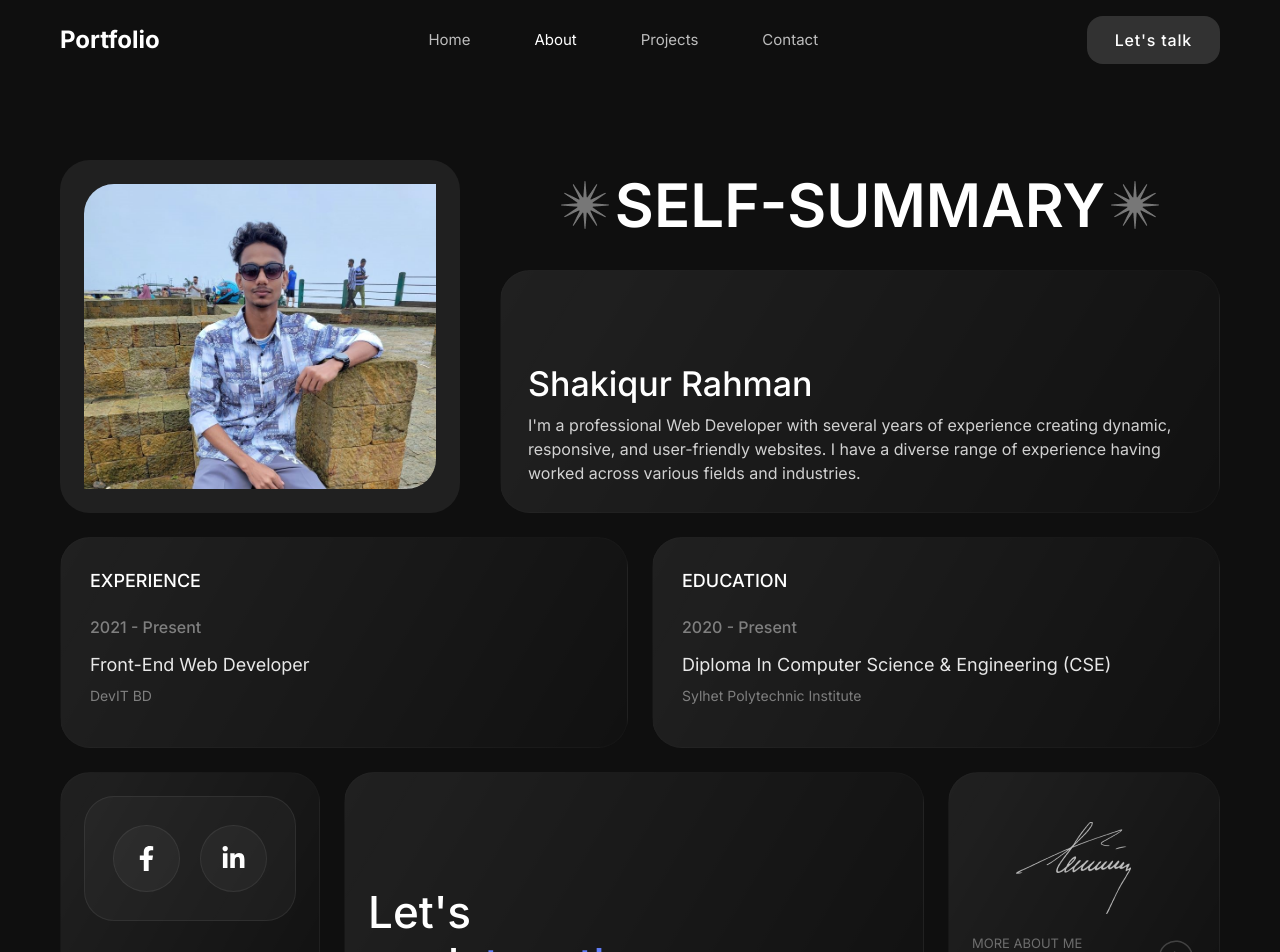
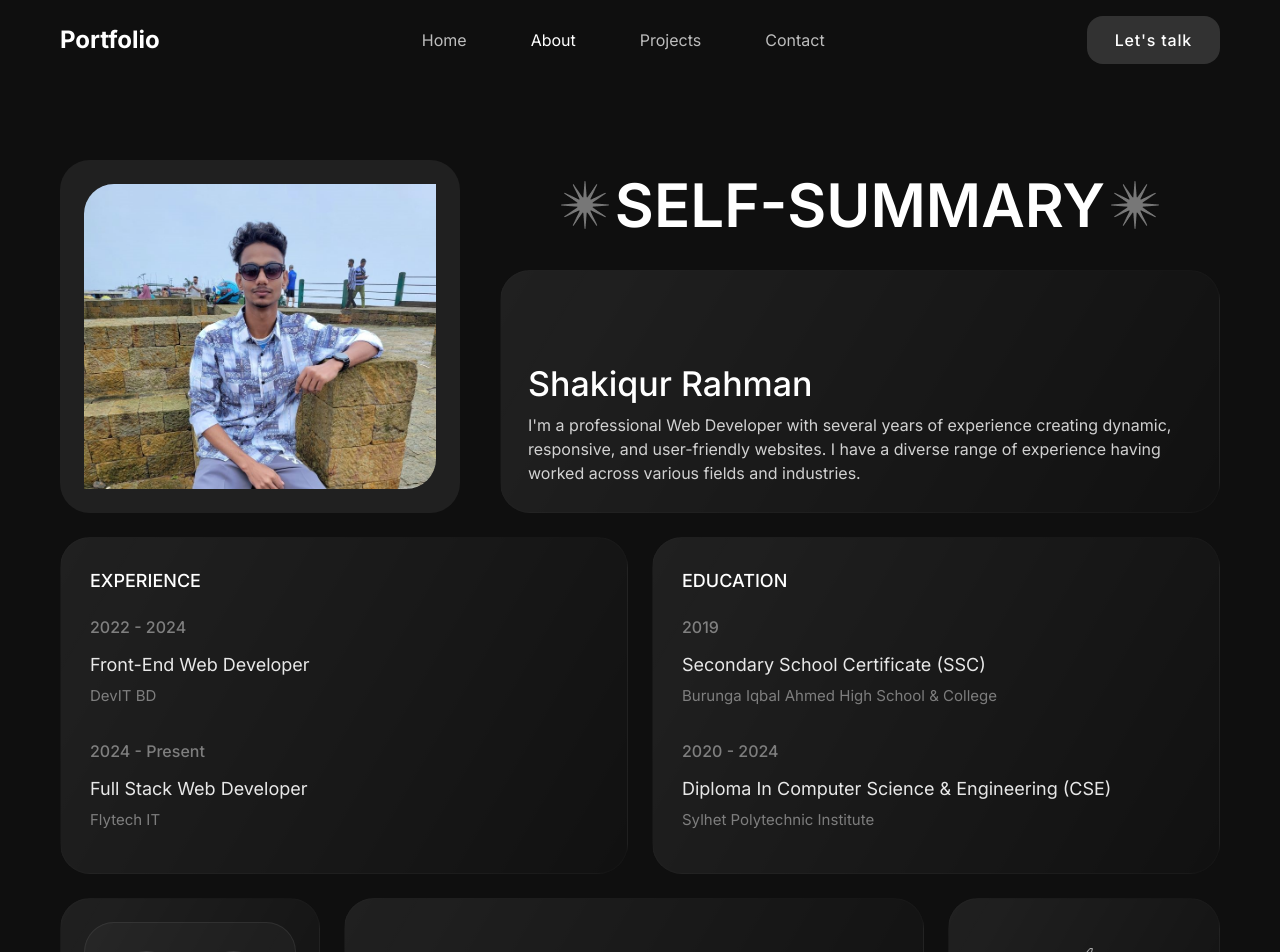
Before and after one commit to Shakiqurrahman/Portfolio-NextJS, a Next.js app: page /about in a window 1280 px wide. Shown: the top 952 px of the page. Built offline with nearby package versions, Linux system fonts and the light colour scheme.

Commit message:
credentials updated

```diff
--- a/src/app/globals.css
+++ b/src/app/globals.css
@@ -12,7 +12,6 @@ body {
   margin: 0 auto;
   padding: 0 20px;
   overflow-x: hidden;
-  /* font-family: "Poppins", sans-serif; */
   color: #fff;
 }
 
@@ -228,4 +227,9 @@ a.active {
     font-size: 16px;
     padding: 20px 0;
   }
+
+  .side-nav li:first-child,
+  .nav-links li:first-child {
+    padding: 0px 0 20px;
+  }
 }
--- a/src/components/ClientBox.jsx
+++ b/src/components/ClientBox.jsx
@@ -14,7 +14,7 @@ const ClientBox = () => {
         </p>
       </div>
       <div className="px-[30px] py-[42px] text-center shadow-box flex-1">
-        <h1 className="text-[36px] mb-[17px] tracking-tighter">+50</h1>
+        <h1 className="text-[36px] mb-[17px] tracking-tighter">+40</h1>
         <p className="uppercase text-[#BCBCBC] text-[12px] opacity-50">
           Total <br /> Projects
         </p>
--- a/src/components/Education.jsx
+++ b/src/components/Education.jsx
@@ -2,15 +2,26 @@ const Education = () => {
   return (
     <div className="p-[30px] rounded-[30px] shadow-box flex-1">
       <h3 className="uppercase mb-5 font-medium text-lg">Education</h3>
+      <div>
+        <p className="mb-3 text-[#BCBCBC] opacity-60 font-medium">2019</p>
+        <h2 className="text-lg opacity-90 mb-1.5">
+          Secondary School Certificate (SSC)
+        </h2>
+        <p className="mb-3 text-[15px] text-[#BCBCBC] opacity-60">
+          Burunga Iqbal Ahmed High School & College
+        </p>
+      </div>
+      <div className="mt-8">
         <p className="mb-3 text-[#BCBCBC] opacity-60 font-medium">
-                2020 - Present
+          2020 - 2024
         </p>
         <h2 className="text-lg opacity-90 mb-1.5">
           Diploma In Computer Science & Engineering (CSE)
         </h2>
-            <p className="mb-3 text-[14px] text-[#BCBCBC] opacity-60">
+        <p className="mb-3 text-[15px] text-[#BCBCBC] opacity-60">
           Sylhet Polytechnic Institute
         </p>
+      </div>
     </div>
   );
 };
--- a/src/components/Experience.jsx
+++ b/src/components/Experience.jsx
@@ -1,14 +1,23 @@
-import React from 'react';
-
 const Experience = () => {
-    return (
-        <div className='p-[30px] rounded-[30px] shadow-box flex-1'>
-            <h3 className='uppercase mb-5 font-medium text-lg'>EXperience</h3>
-            <p className='mb-3 text-[#BCBCBC] opacity-60 font-medium'>2021 - Present</p>
-            <h2 className='text-lg opacity-90 mb-1.5'>Front-End Web Developer</h2>
-            <p className='mb-3 text-[14px] text-[#BCBCBC] opacity-60'>DevIT BD</p>
-        </div>
-    );
+  return (
+    <div className="p-[30px] rounded-[30px] shadow-box flex-1">
+      <h3 className="uppercase mb-5 font-medium text-lg">EXperience</h3>
+      <div>
+        <p className="mb-3 text-[#BCBCBC] opacity-60 font-medium">
+          2022 - 2024
+        </p>
+        <h2 className="text-lg opacity-90 mb-1.5">Front-End Web Developer</h2>
+        <p className="mb-3 text-[15px] text-[#BCBCBC] opacity-60">DevIT BD</p>
+      </div>
+      <div className="mt-8">
+        <p className="mb-3 text-[#BCBCBC] opacity-60 font-medium">
+          2024 - Present
+        </p>
+        <h2 className="text-lg opacity-90 mb-1.5">Full Stack Web Developer</h2>
+        <p className="mb-3 text-[15px] text-[#BCBCBC] opacity-60">Flytech IT</p>
+      </div>
+    </div>
+  );
 };
 
 export default Experience;
--- a/src/components/Footer.jsx
+++ b/src/components/Footer.jsx
@@ -53,7 +53,7 @@ const Footer = () => {
       </ul>
       <p className="text-[#afafaf] text-center text-[14px]">
         © All rights reserved by{" "}
-        <span className="text-[#5b78f6]">Shakiqur</span>
+        <span className="text-[#5b78f6]">Shakiqur Rahman</span>
       </p>
     </div>
   );
--- a/src/components/Header.jsx
+++ b/src/components/Header.jsx
@@ -30,7 +30,7 @@ const Header = () => {
         className={
           isOpen
             ? "side-nav z-[999] md:flex md:gap-x-16"
-            : "nav-links  md:flex text-[15px]  z-[999] gap-x-16"
+            : "nav-links  md:flex  z-[999] gap-x-16"
         }
       >
         <Link
```
Lines whose indentation alone changed are shown as unchanged.
